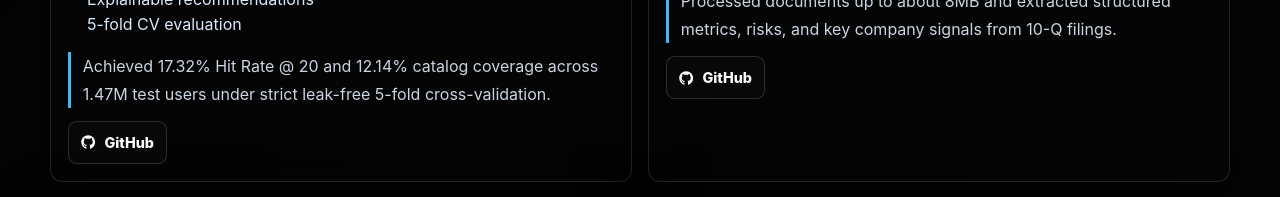
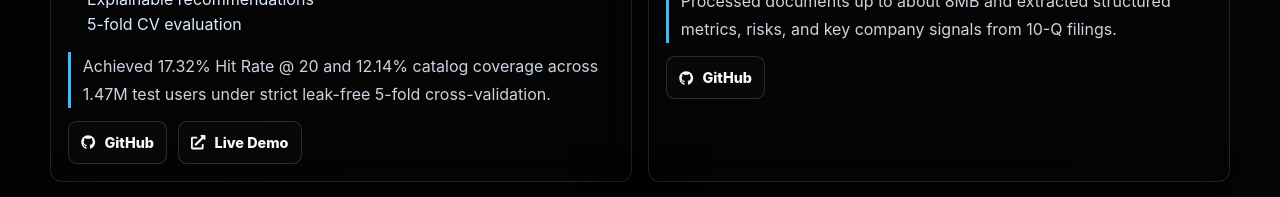
Before and after one commit to Manav-Arora4/resume-website, a React (Vite) app: page / in a window 1280 px wide. Shown: the part 4220-4417 px from the top of the page. Built offline with nearby package versions, Linux system fonts and the light colour scheme; grey boxes are pictures that could not be loaded.

Commit message:
feat: add live demo URL for Steam Game Recommendation System

```diff
--- a/src/components/ProjectCard.tsx
+++ b/src/components/ProjectCard.tsx
@@ -53,12 +53,12 @@ export function ProjectCard({ project, index }: ProjectCardProps) {
               <FaGithub aria-hidden="true" />
               GitHub
             </a>
-            {/* {project.demoUrl && project.demoUrl !== '#' && (
-              <a href={project.demoUrl} aria-label={`${project.title} live demo`}>
+            {project.demoUrl && project.demoUrl !== '#' && (
+              <a href={project.demoUrl} target="_blank" rel="noreferrer" aria-label={`${project.title} live demo`}>
                 <FaExternalLinkAlt aria-hidden="true" />
                 Live Demo
               </a>
-            )} */}
+            )}
           </div>
         </div>
       </GlassCard>
--- a/src/data/portfolio.ts
+++ b/src/data/portfolio.ts
@@ -172,7 +172,7 @@ export const portfolio = {
       features: ['Steam OpenID login', '50.8K game catalog', 'MMR diversity re-ranking', 'Explainable recommendations', '5-fold CV evaluation'],
       results: 'Achieved 17.32% Hit Rate @ 20 and 12.14% catalog coverage across 1.47M test users under strict leak-free 5-fold cross-validation.',
       githubUrl: 'https://github.com/Manav-Arora4/game-recommendation-system',
-      demoUrl: '#'
+      demoUrl: 'https://recommendation-btw-sand.vercel.app/'
     },
     {
       title: 'Financial Statement Analyzer',
```
